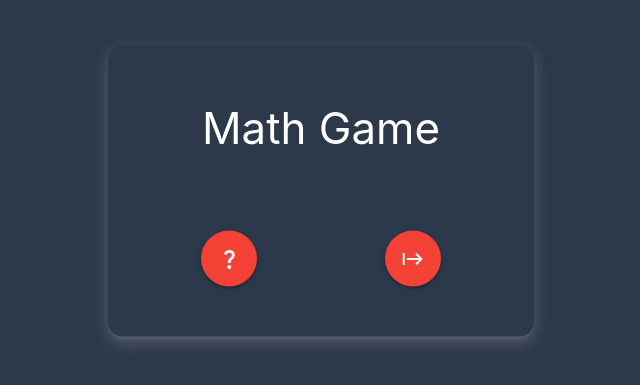
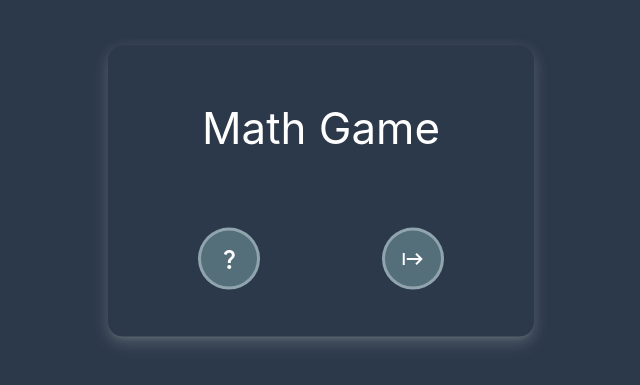
Before and after one commit to priyanshu411/math-game, a React (Vite) app: page / in a window 1280 px wide. Shown: the part 209-594 px from the top of the page, without its empty margins (319-959 px from the left). Built offline with nearby package versions, Linux system fonts and the light colour scheme.

Commit message:
Update Home.jsx

```diff
--- a/src/components/Home.jsx
+++ b/src/components/Home.jsx
@@ -9,10 +9,10 @@ function Home() {
                     <div className="center p2">
                         <div className="row center">
                             <div className="col s6">
-                                <a className="btn-floating btn-large waves-effect waves-light red"><i className="material-icons">question_mark</i></a>
+                                <a className="btn-shadow btn-floating btn-large waves-effect waves-light blue-grey darken-1"><i className="material-icons">question_mark</i></a>
                             </div>
                             <div className="col s6">
-                                <Link to="/game" className="btn-floating btn-large waves-effect waves-light red"><i className="material-icons">start</i></Link>
+                                <Link to="/game" className="btn-shadow btn-floating btn-large waves-effect waves-light blue-grey darken-1"><i className="material-icons">start</i></Link>
                             </div>
                         </div>
                     </div>
```
